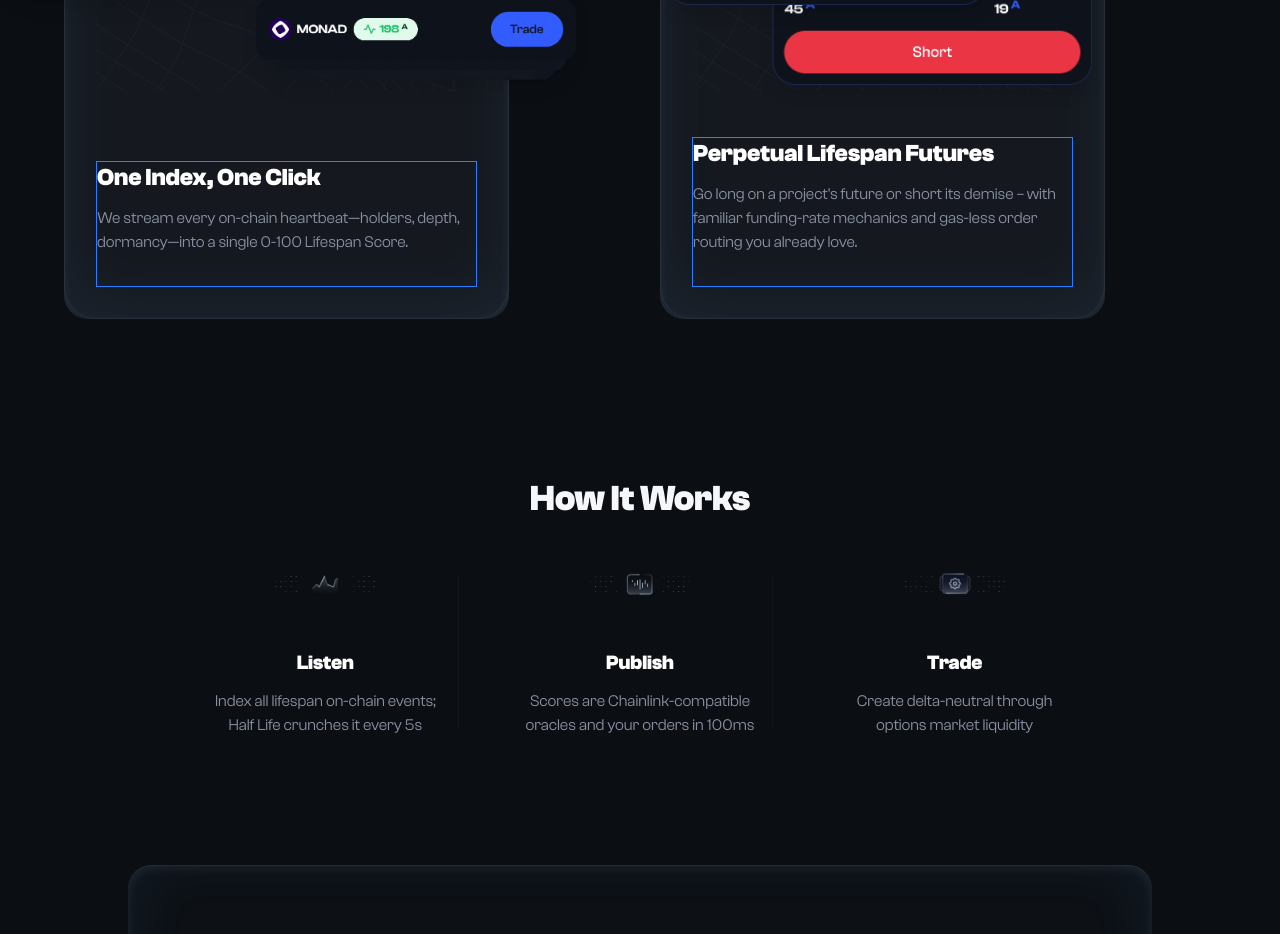
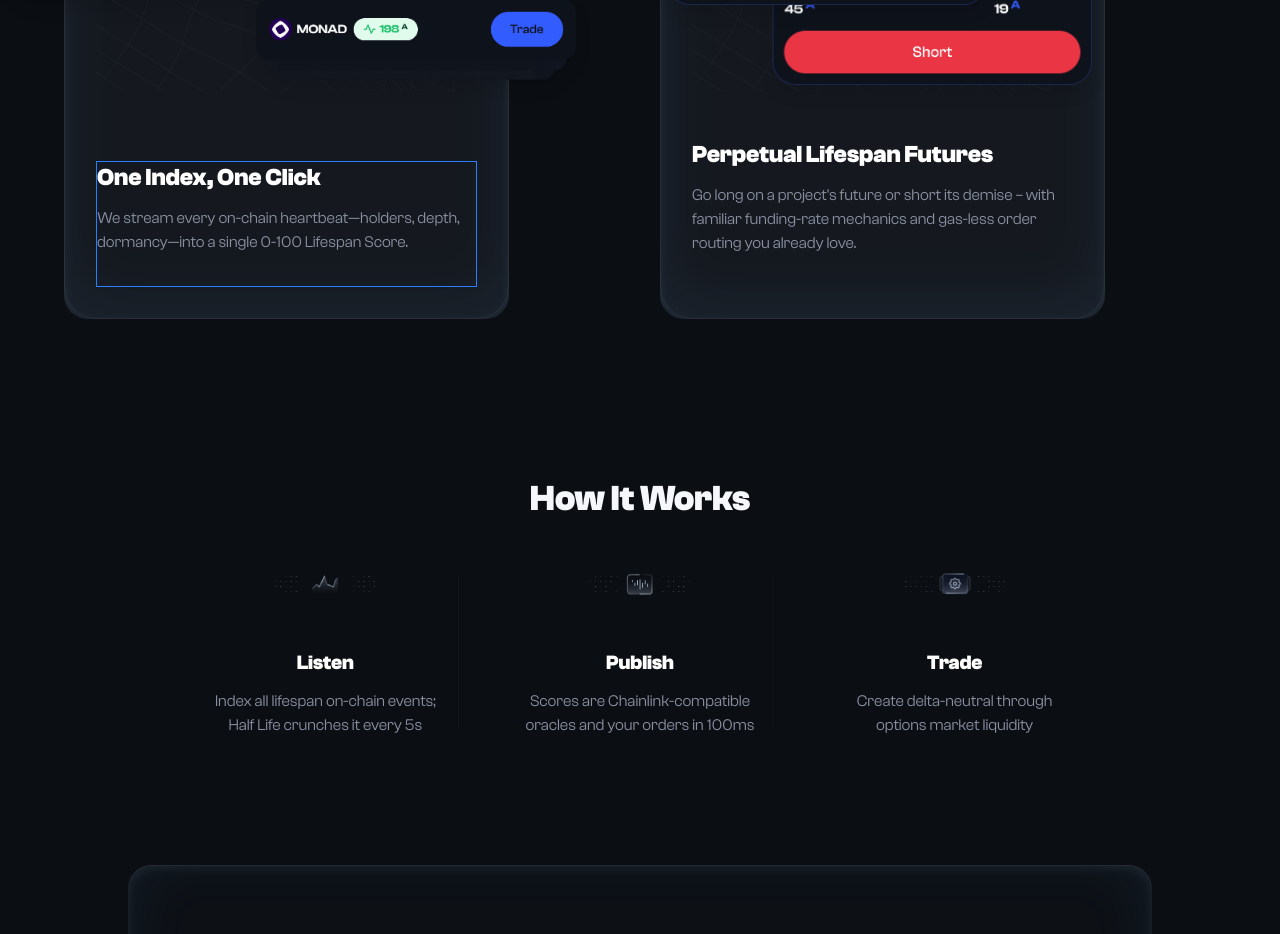
Before and after one commit to chukwukap/half-life-frontend, a Next.js app: page / in a window 1280 px wide. Shown: the part 2180-3114 px from the top of the page. Built offline with nearby package versions, Linux system fonts and the light colour scheme.

Commit message:
remove blue borders

```diff
--- a/src/app/(marketing)/_components/tokens-die-section.tsx
+++ b/src/app/(marketing)/_components/tokens-die-section.tsx
@@ -162,7 +162,7 @@ const TokensDieSection = () => {
             />
           </div>
           {/* Card content */}
-          <div className="flex flex-col justify-end border border-blue-500">
+          <div className="flex flex-col justify-end">
             <h3 className="text-2xl font-extrabold mb-3 text-white text-left">
               Perpetual Lifespan Futures
             </h3>
```
